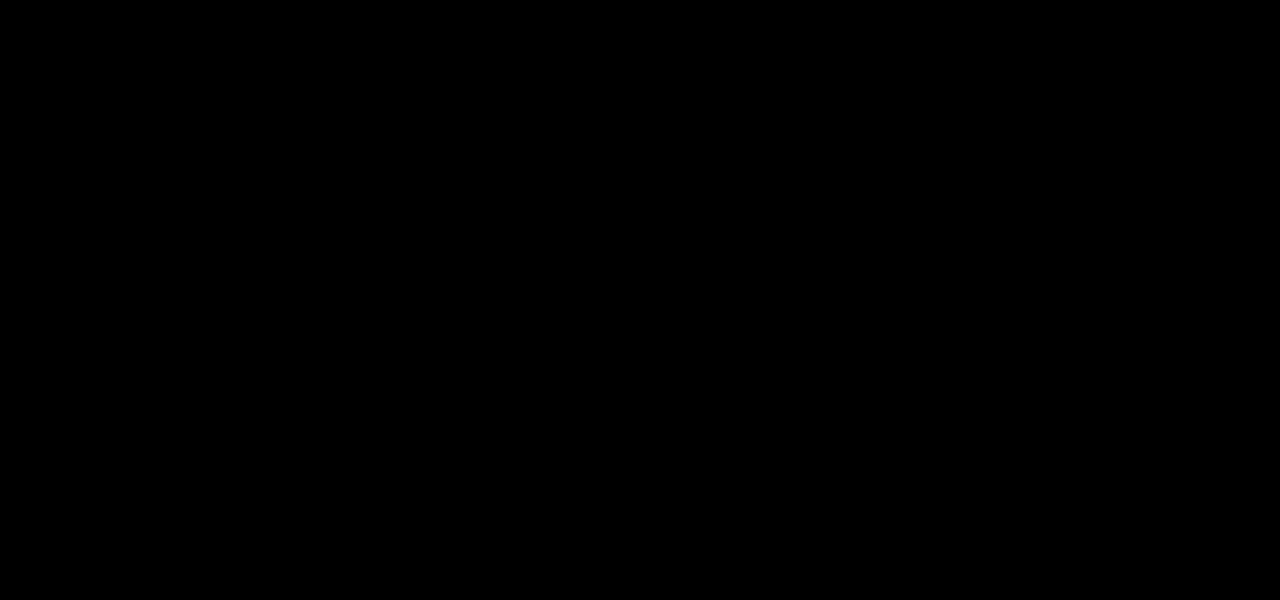
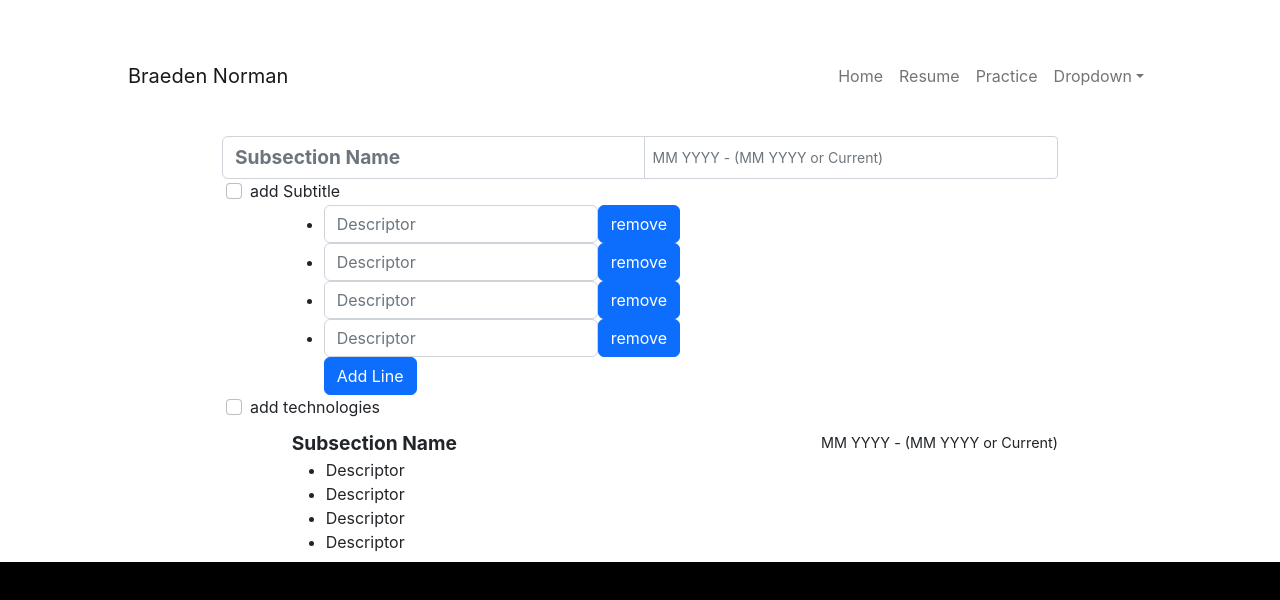
Before and after one commit to Braeden6/myWebsite, a React (Create React App) app: page /practice in a window 1280 px wide. Before the commit this address had no page. Shown: the top 600 px of the page. Built offline with nearby package versions, Linux system fonts and the light colour scheme.

Commit message:
started template input structure for resume builder

```diff
--- a/public/index.html
+++ b/public/index.html
@@ -9,8 +9,11 @@
       name="description"
       content="Web site created using create-react-app"
     />
+    <!--
     <link rel="apple-touch-icon" href="%PUBLIC_URL%/logo192.png" />
-    <!--
+
+
+
       manifest.json provides metadata used when your web app is installed on a
       user's mobile device or desktop. See https://developers.google.com/web/fundamentals/web-app-manifest/
     -->
--- a/src/App.js
+++ b/src/App.js
@@ -12,7 +12,7 @@ function App() {
         <Routes>
           <Route path="/" element={<Main />} />
           <Route path="/resume" element={<Resume />} />
-          <Route path="/test" element={<></>}/>
+          <Route path="/practice" element={<Practice/>}/>
         </Routes>
       </div>
     </>
--- a/src/components/navBar/navBar.js
+++ b/src/components/navBar/navBar.js
@@ -17,7 +17,7 @@ export default function NavBar(style) {
             <Nav className="ms-auto">
                 <Nav.Link href="/">Home</Nav.Link>
                 <Nav.Link href="/resume" className="font-weight-bold">Resume</Nav.Link>
-                <Nav.Link href="/#practice">Practice</Nav.Link>
+                <Nav.Link href="/practice">Practice</Nav.Link>
                 <NavDropdown title="Dropdown" id="basic-nav-dropdown">
                 <NavDropdown.Item href="#action/3.1">Action</NavDropdown.Item>
                 <NavDropdown.Item href="#action/3.2">
--- a/src/pages/practice/practice.js
+++ b/src/pages/practice/practice.js
@@ -1,60 +1,133 @@
-import { useState } from "react"
-import "./practice.css"
-import {Tooltip, Button, OverlayTrigger} from 'react-bootstrap';
+import { useState, useEffect } from "react"
+import "./../resume/resume.css"
 import NavBar from "../../components/navBar/navBar";
-import {Stack} from 'react-bootstrap';
+import {Container, Row, Col, Stack, Form, InputGroup, Button} from 'react-bootstrap';
 
 export default function Practice() {
+  let initSection = {
+    "title": "Subsection Name",
+    "date": "MM YYYY - (MM YYYY or Current)",
+    "list": ["Descriptor","Descriptor","Descriptor","Descriptor"]}
 
+  //https://react-bootstrap.github.io/forms/validation/
+
+  const [enableSubtitle, changeSubtitleState] = useState(false);
+  const [enableTechnology, changeTechnologyState] = useState(false);
+
+
+  const [section, changeSection] = useState(initSection);
+  const [list, updateList] = useState(initSection.list);
+
+  // only do if list is updated
+  useEffect(() => {
+    if (!enableSubtitle) {
+      changeSection(prevState => {
+        const {subTitle, ...rest} = prevState
+        return rest
+
+      })
+    }
+    console.log(section)
+  }, [enableSubtitle]);
+
+
+  // <Form.Control type="color" ></Form.Control>
   return (
     <>
-          <NavBar variant="dark"/>
+    <div id="all">
+      <NavBar variant="light"/>
+        <div id="resume">
           <Stack direction="horizontal">
-            <div id="test1">word:</div>
-            <div id="test3" className="ms-auto"> more words</div>
+          <Container id="grid">
+            <Stack>
+              <Col xs="1"></Col>
+              <InputGroup direction="horizontal">
+                <Form.Control id="template-title" placeholder={section.title} onChange={(e) =>
+                                    changeSection(prevState => ({...prevState, title: e.target.value}))}/>
+                <Form.Control placeholder={section.date} size="sm" onChange={(e) =>
+                                    changeSection(prevState => ({...prevState, date: e.target.value}))}/>
+              </InputGroup>
+              <InputGroup direction="horizontal">
+              <Form.Check label="add Subtitle" id="subTitle" className="mx-1" onChange={() =>{changeSubtitleState(!enableSubtitle)}}/>
+              {enableSubtitle? <Form.Control placeholder="subtitle" size="sm" onChange={(e) =>
+                                    changeSection(prevSate => ({...prevSate, subTitle: e.target.value}))}/>: <></>}
+              </InputGroup>
+              <Stack direction="horizontal">
+                <Col xs="1"></Col>
+
+                <InputGroup>
+                  <ul>
+                    {section.list.map( (e,idx) =>
+                    <li key={idx}>
+                      <Stack className="mx-1 ms-auto" direction="horizontal">
+                      <Form.Control placeholder={e}/>
+                      <Button className="ms-auto" id={idx} onClick={(e) => {
+                        const removeIdx = e.currentTarget.id
+                        console.log(removeIdx)
+                        changeSection((prevState) => ({...prevState, list : prevState.list.filter((item, index) => index !== removeIdx)}))
+                      }}>remove</Button>
+                      </Stack>
+                    </li>)}
+                    <Button  onClick={() =>{
+                          changeSection( prevState => ({
+                            ...prevState,
+                             list: [...prevState.list, "Descriptor"]
+                            }))}}>Add Line</Button>
+                  </ul>
+                </InputGroup>
+              </Stack>
+            </Stack>
+            <Row>
+              <Col xs="1"></Col>
+
+            </Row>
+            <Row>
+            <InputGroup direction="horizontal">
+            <Form.Check label="add technologies" id="subTitle" className="mx-1" onChange={() =>{changeTechnologyState(!enableTechnology)}}/>
+              {enableTechnology? <Form.Control placeholder="technologies" size="sm"/>: <></>}
+              </InputGroup>
+            </Row>
+            <div className="my-2"></div>
+          </Container>
           </Stack>
+          {getBasicTemplate(section)}
+        </div>
+      </div>
     </>
   )
   }
 
 
-
-
-
-// Search Bar
-/*
-export default function Practice() {
-    const [count, setCount] = useState("test")
-
-
-    const list = ["fruit", "fail", "something", "test", "job"]
-
-
-
-    function update(value) {
-        setCount(value)
+  function getBasicTemplate(section, enableBuild = false) {
+    let items = []
+    for (let i = 0; i < section.list.length; i++) {
+      items.push(<li key={"list" + i}>{section.list[i]}</li>)
     }
-
-    return (
-      <div>
-        <input
-        value={count}
-        onChange={(e) => update(e.target.value)}
-        />
-        <label>{count}</label>
-        {getSearch(list, count)}
-      </div>
-    )
+      return (
+        <Container id="grid">
+            <Row>
+              <Stack direction="horizontal">
+                <Col xs="1"></Col>
+                <div id="template-title">{section.title}</div>
+                <div id="template-small" className="ms-auto"> {section.date}</div>
+              </Stack>
+              <Stack direction="horizontal">
+                <Col xs="1"></Col>
+                <div id="template-small">{section.subTitle? section.subTitle:""}</div>
+              </Stack>
+            </Row>
+            <Row>
+              <Col xs="1"></Col>
+              <Col><ul>{items}</ul></Col>
+            </Row>
+            <Row>
+            {section.technologies ?
+                <>
+                  <Col xs="1"></Col>
+                  <Col id="technologies"><span id="technologies-title">Technologies: </span>{section.technologies.join(", ")}</Col>
+                  </>: <></>}
+            </Row>
+            <div className="my-2"></div>
+          </Container>
+      )
   }
-
-
-  function getSearch(list, search) {
-    const rows = []
-    for (let i = 0; i < list.length; i++) {
-      if (list[i].includes(search)) {
-        rows.push(<p>{list[i]}</p>)
-      }
-
-    }
-    return <>{rows}</>
-  }*/
--- a/src/pages/resume/resume.css
+++ b/src/pages/resume/resume.css
@@ -2,6 +2,7 @@
     margin-bottom: 0;
     background-color: white;
 }
+
 #all {
     background-color: white;
 }
@@ -32,7 +33,7 @@
     margin-bottom: 0;
 }
 
-#technical-line {
+.container hr {
     height:2px;
     background-color: black;
 }
--- a/src/pages/resume/resumeBuilder.js
+++ b/src/pages/resume/resumeBuilder.js
@@ -36,29 +36,22 @@ export default function ResumeBuilder(input) {
 
 
   function getAllSections(sections) {
-    let allSections = [];
-    for (let i = 0; i < sections.length; i++) {
-      allSections.push(getSection(sections[i]))
-    }
     return (
       <>
-      {allSections}
+      {sections.map( (e,idx) => getSection(e,idx))}
       </>
     )
   }
 
 
-  function getSection(section) {
-    let subSections = []
-    for (let i = 0; i < section.subsections.length; i++) {
-      subSections.push(eval(section.templateFunction + "(section.subsections[i])"))
-    }
+  function getSection(section,idx) {
+    // eval calls saved template function name from json file
     return (
-        <div>
+        <>
           <h2 id="technical">{section.sectionTitle}</h2>
-          <hr id="technical-line"></hr>
-          {subSections}
-        </div>
+          <hr></hr>
+          {section.subsections.map( (e,idx) => eval(section.templateFunction + "(e)"))}
+        </>
     )
   }
 
@@ -66,7 +59,7 @@ export default function ResumeBuilder(input) {
     return (
       <Container id="grid">
         <Row>
-          <Col xs="1"></Col>
+          <Col xs="1"/>
           <Col xs="4"><strong>{section.title + ":"}</strong></Col>
           <Col xs="6">{section.list.join(", ")}</Col>
         </Row>
@@ -75,35 +68,33 @@ export default function ResumeBuilder(input) {
   }
 
   function getBasicTemplate(section) {
-    let items = []
-    for (let i = 0; i < section.list.length; i++) {
-      items.push(<li key={"list" + i}>{section.list[i]}</li>)
-    }
       return (
         <Container id="grid">
             <Row>
               <Stack direction="horizontal">
-                <Col xs="1"></Col>
+                <Col xs="1"/>
                 <div id="template-title">{section.title}</div>
                 <div id="template-small" className="ms-auto"> {section.date}</div>
               </Stack>
               <Stack direction="horizontal">
-                <Col xs="1"></Col>
+                <Col xs="1"/>
                 <div id="template-small">{section.subTitle? section.subTitle:""}</div>
               </Stack>
             </Row>
             <Row>
-              <Col xs="1"></Col>
-              <Col><ul>{items}</ul></Col>
+              <Col xs="1"/>
+              <Col>
+                <ul>
+                  {section.list.map( (e,idx) => <li key={idx}>{e}</li>)}
+                </ul>
+              </Col>
             </Row>
             <Row>
-            {section.technologies ?
-                <>
-                  <Col xs="1"></Col>
+            {section.technologies ? <><Col xs="1"></Col>
                   <Col id="technologies"><span id="technologies-title">Technologies: </span>{section.technologies.join(", ")}</Col>
                   </>: <></>}
-            </Row>
-            <div className="my-2"></div>
-          </Container>
+          </Row>
+          <div className="my-2"></div>
+        </Container>
       )
   }
```
Also changed, not shown: public/manifest.json.
